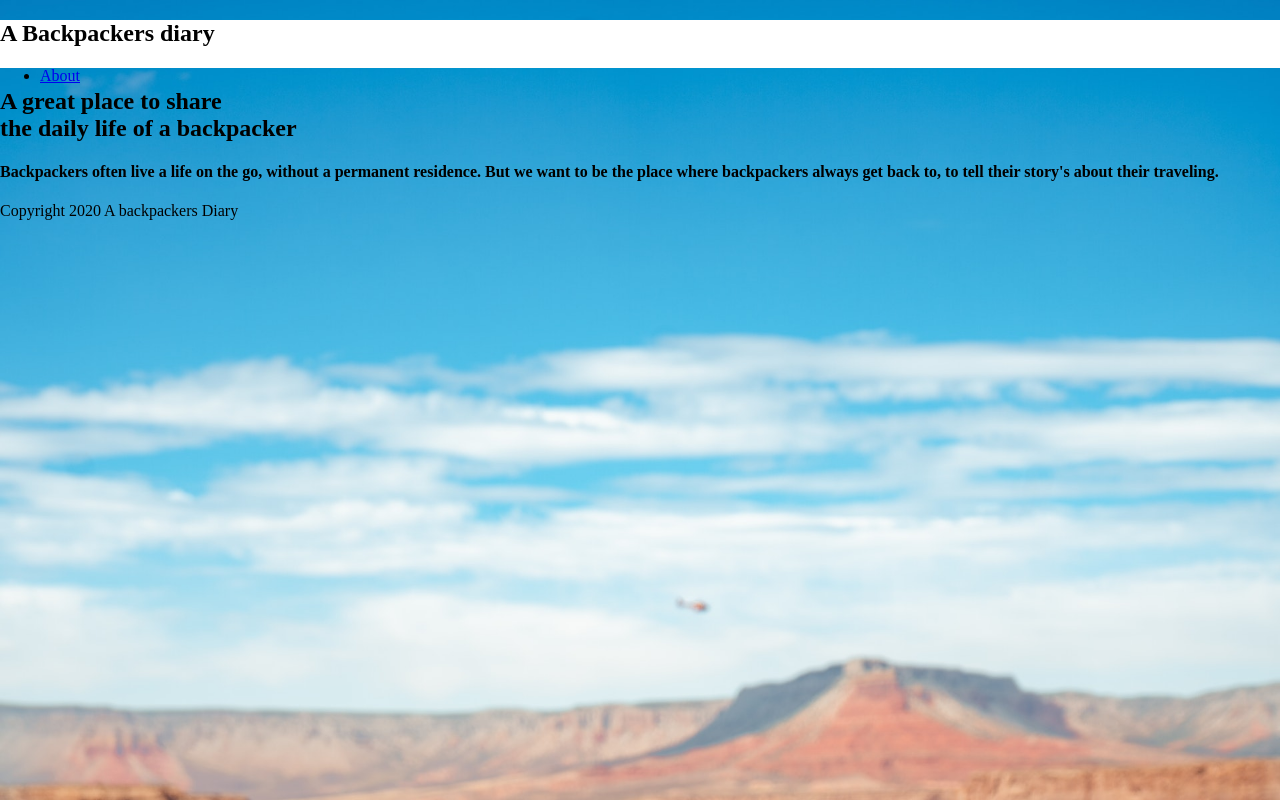
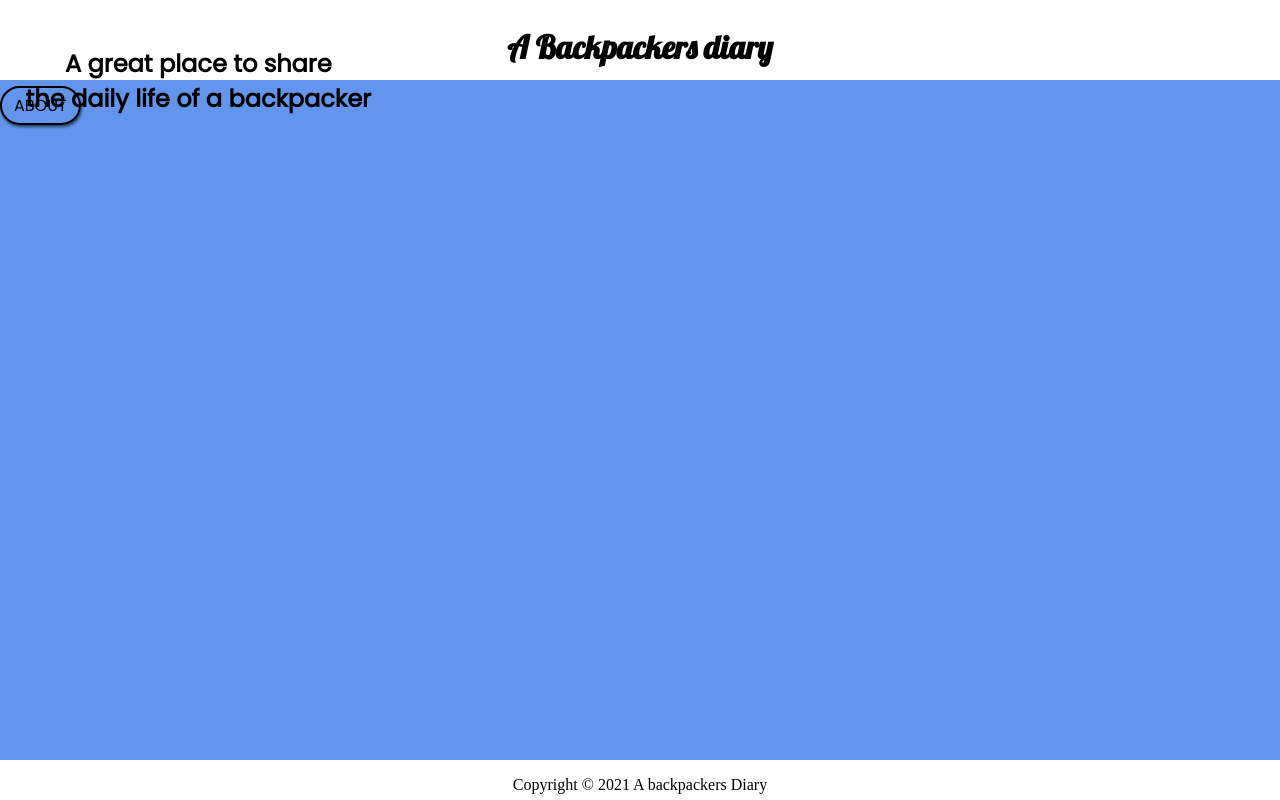
Before and after one commit to stefangarces/JavaScriptBlog, a plain HTML site: page index.html in a window 1280 px wide. Drawn offline with Linux system fonts and the light colour scheme.

Commit message:
Added som style CSS to the page.

```diff
--- a/index.html
+++ b/index.html
@@ -10,19 +10,16 @@
     <nav class="site-nav grid">
         <h1>A Backpackers diary</h1>
         <ul>
-            <li><a href="#About">About</a></li>
+            <li><a href="#About" class="button">About</a></li>
         </ul>
     </nav>
-    <section id="welcome" class="grid">
+    <container class="welcome">
         <div class="welcome-text">
             <h2>A great place to share<br /> the daily life of a backpacker</h2>
         </div>
-    </section>
+    </container>
     <footer>
-        <section id="About">
-        <h4>Backpackers often live a life on the go, without a permanent residence. But we want to be the place where backpackers always get back to, to tell their story's about their traveling.
-        </h4>
-        <p class="copyright">Copyright 2020 A backpackers Diary</p>
-    </section></footer>
+        <p class="copyright">Copyright © 2021 A backpackers Diary</p>
+        </footer>
 </body>
 </html>
--- a/style.css
+++ b/style.css
@@ -1,18 +1,103 @@
-body {
-    padding: 0%;
-    margin: 0%;
-    background-image: url("img/backpacker.jpg");
-    background-repeat: no-repeat;
-    -webkit-background-size: cover;
-    -moz-background-size: cover;
-    -o-background-size: cover;
-    background-size: cover;
-    height: auto;
-    z-index: -99;
+/* varibles */
+:root {
+    --primary: #000000;
+    --secondary: #ffffff;
 }
+
+/* reset */
+body,a,ul,li {
+    margin: 0;
+    padding: 0;
+    text-decoration: none;
+    background-color: cornflowerblue;
+}
+li {
+    list-style-type: none;
+}
+
+/* base styles */
 
 nav {
     background-color: rgb(255, 255, 255);
-    width: auto;
-    height: 3rem;
+    position: fixed;
+    width: 100%;
+    top: 0;
+    left: 0;
+    height: 5rem;
+    z-index: -50;
 }
+
+/* Page title */
+h1 {
+    font-family: 'Lobster';
+    font-size: xx-large;
+    text-align: center;
+}
+
+.button {
+    background: none;
+    border: 2px solid var(--primary);
+    color: var(--primary);
+    padding: 6px 12px;
+    border-radius: 20px;
+    text-transform: uppercase;
+    box-shadow: 1px 2px 3px rgba(0, 0, 0, 0.6);
+    display:s inline-block;
+}
+
+.button:hover {
+    color: #000000;
+    background: var(--secondary);
+}
+
+footer {
+    background: white;
+    position: absolute;
+    bottom: 0;
+    width: 100%;
+    height: 2.5rem;
+    text-align: center;
+}
+
+.button, .welcome-text {
+    font-family: 'Poppins';
+}
+
+.welcome-text {
+    position: fixed;
+    padding: 2%;
+    height: 100%;
+    width: 100%;
+    display: flex;
+}
+.welcome {
+    background: #ffffff;
+    align-items: center;
+    text-align: center;
+    margin-top: 50%;
+}
+
+/* fonts */
+@font-face {
+    font-family: 'Lobster';
+    src: url('fonts/Lobster-Regular.ttf');
+}
+@font-face {
+    font-family: 'Poppins';
+    src: url('fonts/Poppins-Regular.ttf');
+}
+
+/* small tablet size style */
+@media screen and (min-width: 620px) {
+
+}
+
+/* large tablet size style */
+@media screen and (min-width: 960px) {
+
+}
+
+/* desktop size style */
+@media screen and (min-width: 1200px) {
+
+}
```
Also changed, not shown: fonts/Lobster-Regular.ttf (added), fonts/Poppins-Regular.ttf (added).
